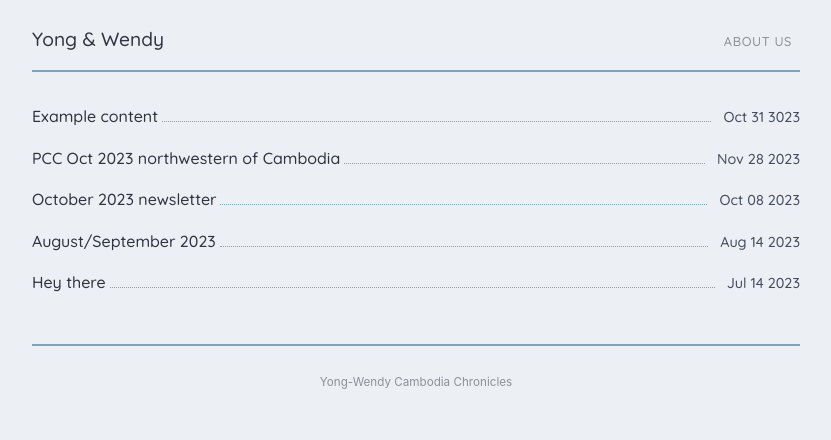
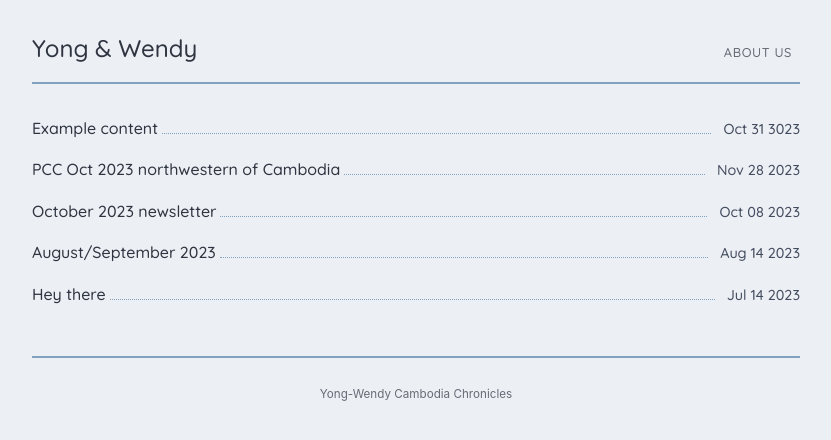
Before and after one commit to yong-lim/4lims, a Jekyll site: the page built from index.md, in a window 1280 px wide. Shown: the top 440 px of the page, without its empty margins (224-1055 px from the left). Built offline with Jekyll 4.4.1, drawn with Linux system fonts in a browser that asks for light colours; some web fonts are replaced.

Commit message:
Replace inline CSS to be SASS compliance and compress

```diff
--- a/_includes/head.html
+++ b/_includes/head.html
@@ -6,14 +6,16 @@
 
   {% seo %}
 
-  <style type="text/css">
+  <!--<style type="text/css">
     {% capture include_to_scssify %}
       {% include inline.scss %}
     {% endcapture %}
       {{ include_to_scssify | scssify }}
   </style>
 
-  <link rel="stylesheet" href="{{ site.baseurl }}/assets/css/arctica.css">
+  <link rel="stylesheet" href="{{ site.baseurl }}/assets/css/arctica.css">-->
+
+  <link rel="stylesheet" href="{{ '/assets/css/styles.css' | relative_url }}">
 
   <script src="{{ site.baseurl }}/assets/js/back2top.js"></script>
 
--- /dev/null
+++ b/_sass/_arctica.scss
@@ -0,0 +1,390 @@
+/**
+* Table of contents
+*
+* Global resets
+* Basic formatting
+* Headings
+* Body text
+* Lists
+* Tables
+* Container
+* Archive
+* Posts
+* Masthead
+* Code
+* Footer
+
+import url("https://fonts.googleapis.com/css2?family=Open+Sans:ital,wght@0,300;0,400;0,500;0,600;0,700;0,800;1,300;1,400;1,500;1,600;1,700;1,800&family=PT+Serif:ital,wght@0,400;0,700;1,400;1,700&family=Source+Code+Pro:ital,wght@0,200;0,300;0,400;0,500;0,600;0,700;0,800;0,900;1,200;1,300;1,400;1,500;1,600;1,700;1,800;1,900&display=swap");
+*/
+
+:root {
+  --gutter: 1.5rem;
+  --sans-font: "Inter var", sans-serif;
+  --serif-font: "Inter", serif;
+  --header-font: "Quicksand", sans-serif;
+  --header-font-weight: 500;
+  --code-font: "Source Code Pro", monospace;
+  --body-bg: #eceff4;
+  --body-color: #2e3440;
+  --secondary-body-bg: #fff;
+  --secondary-color: #3b4252;
+  --heading-color: #434c5e;
+  --code-color: var(--body-color);
+  --code-bg: #d8dee9;
+  --hr-color: #81a1c1;
+  --link-color: #88c0d0;
+  --link-color-hover: rgba(136, 192, 208, 0.5);
+  --blockquote-border: #5e81ac;
+  --blockquote-color: rgba(94, 129, 172, 0.75);
+}
+
+@media (prefers-color-scheme: dark) {
+  :root {
+    --body-bg: #2e3440;
+    --body-color: #d8dee9;
+    --secondary-color: #e5e9f0;
+    --secondary-body-bg: #3b4252;
+    --heading-color: #eceff4;
+    --code-color: var(--body-color);
+    --code-bg: #4c566a;
+    --hr-color: #81a1c1;
+    --link-color: #88c0d0;
+    --link-color-hover: rgba(136, 192, 208, 0.25);
+    --blockquote-border: #8fbcbb;
+    --blockquote-color: rgba(143, 188, 187, 0.75);
+  }
+
+  tbody tr:nth-child(odd) td,
+  tbody tr:nth-child(odd) th {
+    background-color: var(--secondary-body-bg);
+  }
+  /*.post {
+    background-color: var(--secondary-body-bg);
+  }*/
+}
+
+/** Global resets */
+
+html,
+body {
+  margin: 0;
+  padding: 0;
+}
+
+/** Basic formatting */
+
+html {
+  // box-sizing: border-box;
+  font-family: var(--serif-font);
+  font-size: 16px;
+  overflow: scroll;
+  overflow-x: hidden;
+}
+
+body {
+  padding: 0 var(--gutter);
+  margin: 0;
+  line-height: 1.6;
+  color: var(--body-color);
+  background-color: var(--body-bg);
+}
+
+::-webkit-scrollbar {
+  width: 0;
+  background: transparent;
+}
+
+/** Headings */
+
+h1,
+h2,
+h3,
+h4,
+h5,
+h6 {
+  font-family: var(--header-font);
+  font-weight: var(--header-font-weight);
+  color: var(--heading-color);
+  margin-bottom: 0.5rem;
+}
+
+h1 {
+  font-size: 2rem;
+}
+
+h2 {
+  font-size: 1.75rem;
+}
+
+h3 {
+  font-size: 1.5rem;
+}
+
+h4,
+h5,
+h6 {
+  font-size: 1.25rem;
+}
+
+/** Body text */
+
+p {
+  position: relative;
+  margin: 0 auto;
+}
+
+strong {
+  font-weight: bold;
+}
+
+a {
+  color: var(--link-color);
+  text-decoration: none;
+}
+
+a:hover {
+  text-decoration: underline var(--link-color-hover);
+}
+
+hr {
+  margin: 2rem 0;
+  border: 0;
+  border-bottom: 0.125rem solid var(--hr-color);
+}
+
+blockquote {
+  padding: 0.5rem 1rem;
+  margin: 0.8rem 0;
+  color: var(--blockquote-color);
+  border-left: 0.25rem solid var(--blockquote-border);
+}
+
+/** Lists */
+
+ul,
+ol {
+  margin-top: 0;
+  margin-bottom: 1rem;
+}
+
+dt {
+  font-weight: bold;
+}
+dd {
+  margin-bottom: 0.5rem;
+}
+
+/** Image */
+img {
+    width: 100%;
+    margin: 0.5rem 0;
+}
+
+/** Tables */
+
+table {
+  margin-bottom: 1rem;
+  width: 100%;
+  margin: 0 0 1rem;
+  border: 1px solid var(--blockquote-border);
+  border-collapse: collapse;
+  text-align: left;
+}
+
+td,
+th {
+  padding: 0.25rem 0.5rem;
+  border: 1px solid var(--blockquote-border);
+  background-color: var(--secondary-body-bg);
+}
+
+tbody tr:nth-child(odd) td,
+tbody tr:nth-child(odd) th {
+  background-color: var(--body-bg);
+}
+
+/** Container  */
+
+.container {
+  max-width: 48rem;
+  margin: 0 auto;
+}
+
+/** Archive */
+
+.archive {
+  font-family: var(--sans-font);
+  margin-bottom: 3rem;
+}
+.archive-item {
+  margin-bottom: 2rem;
+  overflow: auto;
+  font-size: 1rem;
+  align-items: baseline;
+  display: flex;
+}
+
+.archive-item a {
+  color: var(--body-color);
+}
+
+.archive-item a:hover {
+  text-decoration: underline var(--body-color);
+}
+
+.archive-date {
+  margin-top: 0;
+  margin-bottom: 0;
+  font-size: 90%;
+}
+
+.archive-spacer {
+  border-bottom: 0.075rem dotted var(--hr-color);
+  flex: 1;
+  margin: 0 0.25rem;
+}
+
+@media (min-width: 42rem) {
+  .archive-item {
+    margin-bottom: 0.5rem;
+  }
+
+  .archive-date {
+    float: right;
+    margin-left: 0.5rem;
+  }
+}
+
+/** Posts and Pages*/
+
+.post,
+.page {
+  position: relative;
+  margin-bottom: 3rem;
+  background-color: var(--secondary-body-bg);
+  padding: 2rem 3rem;
+  -webkit-box-shadow: 0 0.75rem 1.5rem rgba(18, 38, 63, 0.03);
+  box-shadow: 0 0.75rem 1.5rem rgba(18, 38, 63, 0.03);
+}
+
+.post-title,
+.page-title {
+  margin-top: 0;
+}
+
+.post-date {
+  display: block;
+  margin-top: 0;
+  margin-bottom: var(--gutter);
+  font-family: var(--sans-font);
+  color: var(---color);
+}
+
+.h-center {
+  text-align: center;
+}
+
+
+/** Masthead */
+
+.masthead {
+  padding: .3rem 0;
+  height: 4.5rem;
+  display: block;
+  flex-wrap: wrap;
+  margin-bottom: 2rem;
+  border-bottom: 0.125rem solid var(--hr-color);
+  font-size: 1rem;
+  font-family: var(--sans-font);
+
+  top: 0;
+  background: var(--body-bg);
+  position: -webkit-sticky;
+  position: sticky;
+  z-index:170;
+}
+
+.masthead-title {
+  color: var(--body-color);
+  // font-size: 1.2rem;
+  font-weight: 500;
+}
+
+.masthead-title a {
+  color: var(--body-color);
+}
+
+.masthead-title a:hover {
+  text-decoration: none;
+  background-color: var(--body-bg);
+}
+
+small {
+  font-weight: 400;
+  opacity: 0.7;
+}
+
+.nav {
+  float: right;
+  a,a:visited {
+    color: inherit;
+
+    &:hover {
+      color: inherit;
+      text-decoration: underline wavy var(--link-color-hover) 2px;
+    }
+  }
+}
+
+.current {
+  text-decoration: underline;
+//  text-decoration: underline wavy #495057 0.10rem;
+  text-underline-offset: 0.2rem;
+  font-weight: 700;
+//  color: #f8c348;
+//  color: #F39200;
+}
+
+.footer {
+  padding-top: 1.5rem;
+  font-size: 0.875rem;
+  border-top: 0.125rem solid var(--hr-color);
+  margin-bottom: 2rem;
+}
+
+/** Code */
+
+code,
+pre {
+  font-family: var(--code-font);
+}
+
+code {
+  padding: 0.25rem 0.5rem;
+  font-size: 85%;
+  color: var(--code-color);
+  background-color: var(--code-bg);
+  border-radius: 3px;
+}
+
+pre {
+  display: flex;
+  margin-top: 1rem;
+  margin-bottom: 1rem;
+  padding: 1rem;
+  font-size: 0.95rem;
+  line-height: 1.4;
+  white-space: pre;
+  white-space: pre-wrap;
+  word-break: break-all;
+  word-wrap: break-word;
+  background-color: var(--code-bg);
+}
+
+
+/** Footer */
+footer {
+  margin: 1rem 0;
+  text-align: center;
+  font-size: 1.3em;
+}
--- a/_sass/_layout.scss
+++ b/_sass/_layout.scss
@@ -1,11 +1,11 @@
 html {
-  box-sizing: border-box;
+  // box-sizing: border-box;
   margin:0;
   padding:0;
 }
-*, *:before, *:after {
-  box-sizing: inherit;
-}
+// *, *:before, *:after {
+//   box-sizing: inherit;
+// }
 body {
     background-color: #F1EED9;
     color: #46433A;
--- /dev/null
+++ b/_sass/arc.scss
@@ -0,0 +1,6 @@
+@charset "utf-8";
+
+@use "fonts";
+@use "layout";
+@use "arctica";
+@use "back2top";
--- /dev/null
+++ b/assets/css/styles.scss
@@ -0,0 +1,6 @@
+---
+title: false
+styles: true
+---
+
+@use "arc";
```
